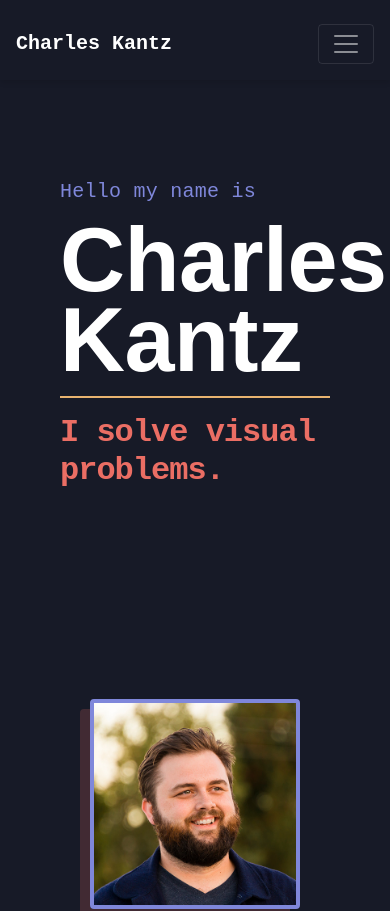
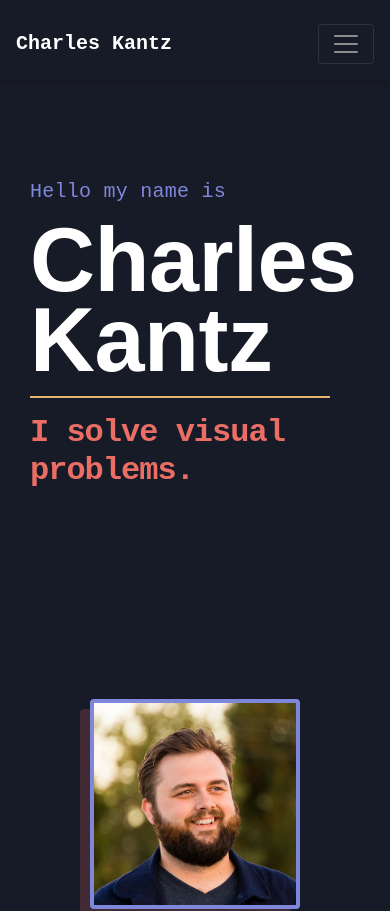
Before and after one commit to charleskantz/personal-site-v02, a React (Create React App) app: page / in a window 390 px wide. Shown: the top 911 px of the page. Built offline with nearby package versions, Linux system fonts and the light colour scheme; a web font is replaced by a local one; what @fortawesome/pro-duotone-svg-icons, @fortawesome/pro-regular-svg-icons would draw is missing.

Commit message:
styling improvements for mobile viewers

```diff
--- a/package.json
+++ b/package.json
@@ -28,7 +28,7 @@
   },
   "scripts": {
     "start": "react-scripts start",
-    "build": "react-scripts build",
+    "build": "react-scripts build && echo '/* /index.html  200' | cat >build/_redirects",
     "test": "react-scripts test",
     "eject": "react-scripts eject"
   },
--- a/src/DesignCtaBanner.js
+++ b/src/DesignCtaBanner.js
@@ -3,7 +3,7 @@ import { FontAwesomeIcon } from '@fortawesome/react-fontawesome';
 
 function DesignCtaBanner() {
   return (
-    <div className="projectDesignBanner col-10 offset-1 col-sm-10 offset-sm-1 col-md-8 offset-md-2 col-lg-6 offset-lg-3 col-xl-4 offset-xl-4 mb-4">
+    <div className="projectDesignBanner col-12 col-sm-10 offset-sm-1 col-md-8 offset-md-2 col-lg-6 offset-lg-3 col-xl-4 offset-xl-4 mb-4">
 
         <FontAwesomeIcon icon={['fad', 'pencil-ruler']} size="2x"/>
         <div>
--- a/src/Home.js
+++ b/src/Home.js
@@ -5,7 +5,7 @@ function Home() {
   return (
     <Container className="sectionContainer" id="home">
       <Row>
-        <Col xs={{ span: 10, offset: 1 }} md={{ span: 12, offset: 0 }}>
+        <Col xs={{ span: 12, offset: 0 }} md={{ span: 12, offset: 0 }}>
           <h5 className="homeHeroHello">Hello my name is</h5>
           <div className="homeHeroName">Charles Kantz</div>
           <div className="aboutRule"></div>
--- a/src/styles/_typography.scss
+++ b/src/styles/_typography.scss
@@ -204,7 +204,7 @@ li {
 
 .emailBtn {
   @extend codeFont;
-  background-color: transparentize($color: $secondaryColor, $amount: 1);
+  background-color: transparentize($color: $secondaryColor, $amount: .85);
   border: 2px solid $secondaryColor !important;
   border-radius: 4px;
   padding: 1.25rem 1.25rem 1.15rem;
```
